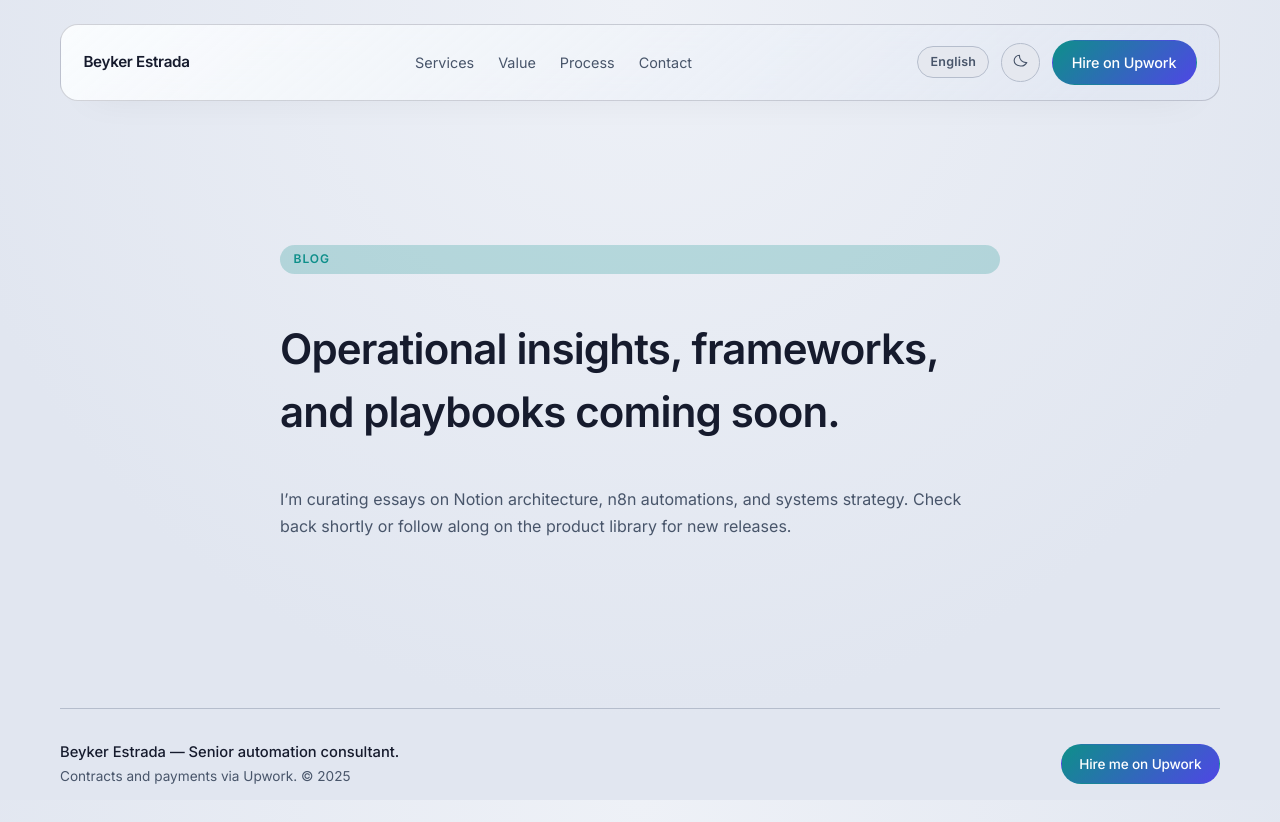
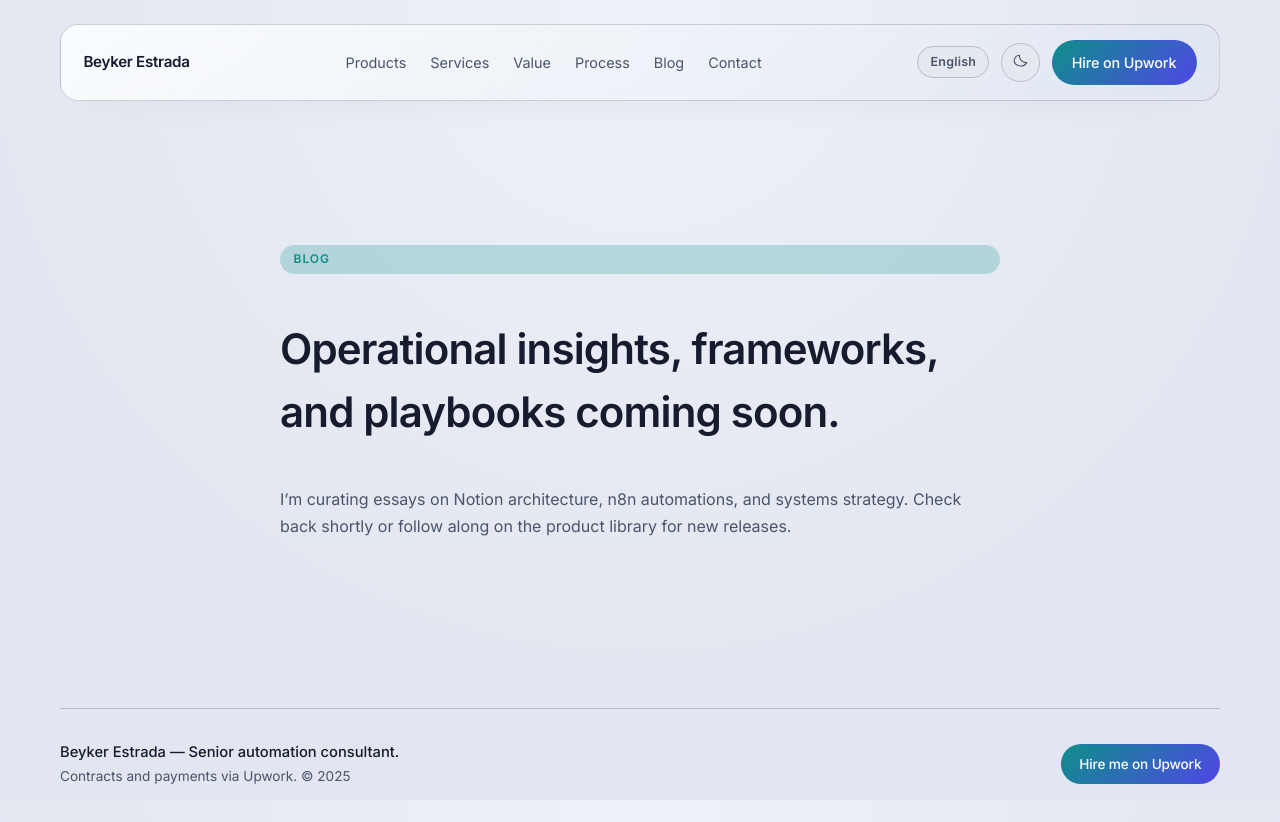
Before and after one commit to beykerestrada/beykerestrada_landing, a Next.js app: page /en/blog in a window 1280 px wide. Shown: the top 822 px of the page. Built offline with nearby package versions, Linux system fonts and the light colour scheme.

Commit message:
Add [locale], page, components, lib, proxy

```diff
--- a/app/[locale]/blog/page.tsx
+++ b/app/[locale]/blog/page.tsx
@@ -2,7 +2,6 @@
 import Header from "@/components/Header";
 import Section from "@/components/Section";
 import Footer from "@/components/Footer";
-import { use } from "react";
 import { getDictionary } from "@/lib/i18n/dictionaries";
 import { DEFAULT_LOCALE, Locale, isLocale } from "@/lib/i18n/config";
 
@@ -10,8 +9,8 @@ const UPWORK = "https://www.upwork.com/freelancers/~01577deb572030ada8";
 
 type ParamsPromise = Promise<{ locale: string }>;
 
-export default function BlogPage({ params }: { params: ParamsPromise }) {
-  const { locale } = use(params);
+export default async function BlogPage({ params }: { params: ParamsPromise }) {
+  const { locale } = await params;
   const normalized: Locale = isLocale(locale) ? (locale as Locale) : DEFAULT_LOCALE;
   const dictionary = getDictionary(normalized);
 
--- a/components/Header.tsx
+++ b/components/Header.tsx
@@ -52,7 +52,7 @@ export default function Header({ upworkUrl }: { upworkUrl: string }) {
     { href: `${homeBase}#services`, label: dictionary.header.nav.services, prefetch: false },
     { href: `${homeBase}#value`, label: dictionary.header.nav.value, prefetch: false },
     { href: `${homeBase}#process`, label: dictionary.header.nav.process, prefetch: false },
-    //{ href: `${homeBase}/blog`, label: dictionary.header.nav.blog, prefetch: true },
+    { href: `${homeBase}/blog`, label: dictionary.header.nav.blog, prefetch: true },
     { href: `${homeBase}#contact`, label: dictionary.header.nav.contact, prefetch: false },
   ];
 
@@ -65,12 +65,12 @@ export default function Header({ upworkUrl }: { upworkUrl: string }) {
           </Link>
 
           <nav className="header-nav">
-            {/* <ProductsMenu
+            <ProductsMenu
               baseHref={`${homeBase}/products`}
               label={dictionary.header.nav.products}
               allLabel={dictionary.productsPage.categories.title}
               items={productCategories}
-            /> */}
+            />
             {navItems.map((item) => (
               <Link key={item.href} href={item.href} className="nav-link" prefetch={item.prefetch}>
                 {item.label}
```
